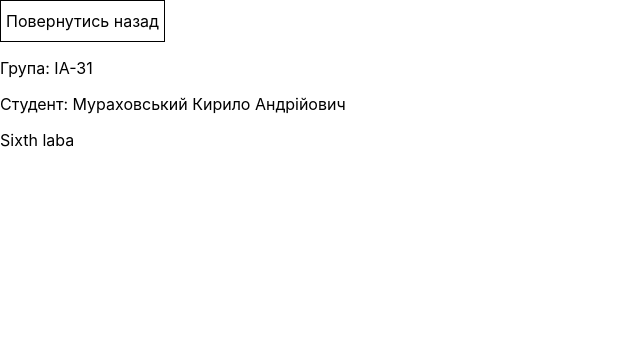
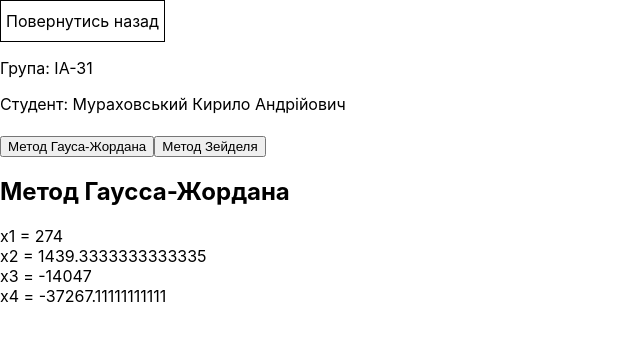
Before and after one commit to Arsaide/srm2, a React (Create React App) app: page /6st-lab in a window 1280 px wide. Shown: the top 340 px of the page, without its empty margins (0-640 px from the left). Built offline with nearby package versions, Linux system fonts and the light colour scheme.

Commit message:
- Updated laba 6

```diff
--- /dev/null
+++ b/src/components/pages/sixth-lab/SixthLabRenderFunc.tsx
@@ -0,0 +1,35 @@
+import React, { useState } from 'react';
+import SixthLabM1 from './function/SixthLabM1';
+import SixthLabM2 from './function/SixthLabM2';
+
+const SixthLabRenderFunc = () => {
+    const [activeFunc, setActiveFunc] = useState<string>('Method1');
+
+    const renderFunc = (component: string) => {
+        switch (component) {
+            case 'Method1':
+                return <SixthLabM1 />;
+            case 'Method2':
+                return <SixthLabM2 />;
+            default:
+                return null;
+        }
+    };
+
+    return (
+        <div>
+            <h1></h1>
+            <div className={'cnt'}>
+                <button onClick={() => setActiveFunc('Method1')}>
+                    Метод Гауса-Жордана
+                </button>
+                <button onClick={() => setActiveFunc('Method2')}>
+                    Метод Зейделя
+                </button>
+            </div>
+            {renderFunc(activeFunc)}
+        </div>
+    );
+};
+
+export default SixthLabRenderFunc;
--- /dev/null
+++ b/src/components/pages/sixth-lab/function/SixthLabM1.tsx
@@ -0,0 +1,46 @@
+import React from 'react';
+
+const SixthLabM1 = () => {
+    const matrix: number[][] = [
+        [3, -8, 1, -7, 96],
+        [6, 4, 8, 5, -13],
+        [-1, 1, -9, -3, -54],
+        [-6, 6, 9, -4, 82],
+    ];
+
+    const factor: number = matrix[0][0];
+    for (let i = 0; i < matrix[0].length; i++) {
+        matrix[0][i] /= factor;
+    }
+
+    for (let i = 1; i < matrix.length; i++) {
+        const factor: number = matrix[i][0] / matrix[0][0];
+        for (let j = 0; j < matrix[i].length; j++) {
+            matrix[i][j] -= factor * matrix[0][j];
+        }
+    }
+
+    const solutions: number[] = [];
+    for (let i = matrix.length - 1; i >= 0; i--) {
+        let solution: number = matrix[i][matrix[i].length - 1];
+        for (let j = i + 1; j < matrix.length; j++) {
+            solution -= matrix[i][j] * solutions[solutions.length - (j - i)];
+        }
+        solutions.push(solution);
+    }
+
+    const solutionElements = solutions.map((solution, index) => (
+        <div key={index}>
+            x{index + 1} = {solution}
+        </div>
+    ));
+
+    return (
+        <div>
+            <h2>Метод Гаусса-Жордана</h2>
+            {solutionElements}
+        </div>
+    );
+};
+
+export default SixthLabM1;
--- /dev/null
+++ b/src/components/pages/sixth-lab/function/SixthLabM2.tsx
@@ -0,0 +1,92 @@
+import React from 'react';
+
+const SixthLabM2 = () => {
+    const matrix = [
+        [18, -2, 7, 1, 50],
+        [-1, 14, -3, 2, 2],
+        [5, 5, 26, 7, 273],
+        [-2, -6, 9, 24, 111],
+    ];
+
+    const Seidel = (matA: number[][], matB: number[]): number[] => {
+        const A: number[][] = matA;
+        const B: number[] = matB;
+
+        for (let i = 0; i < A.length; i++) {
+            let max: number = A[i][i];
+            let index: number = 0;
+            let swap: boolean = false;
+            for (let j = i + 1; j < A.length; j++) {
+                if (Math.abs(A[j][i]) > Math.abs(max)) {
+                    max = A[j][i];
+                    index = j;
+                    swap = true;
+                }
+            }
+            if (swap) {
+                [A[i], A[index]] = [A[index], A[i]];
+                [B[i], B[index]] = [B[index], B[i]];
+            }
+        }
+
+        const n: number = B.length;
+
+        let X: number[] = new Array(n).fill(0);
+        const x: number[] = [];
+        for (let k = 0; k < n; k++) {
+            X[k] = 0;
+        }
+        const E: number = 0.01;
+        const m: number = 500;
+        let k: number = 0;
+        let contin: boolean = true;
+
+        while (contin && k < m) {
+            for (let i = 0; i < n; i++) {
+                let sum: number = 0;
+                for (let j = 0; j < i; j++) {
+                    sum = sum + A[i][j] * x[j];
+                }
+                for (let j = i + 1; j < n; j++) {
+                    sum = sum + A[i][j] * X[j];
+                }
+                x[i] = (B[i] - sum) / A[i][i];
+            }
+            if (Math.abs(norm(x, n) - norm(X, n)) < E) {
+                contin = false;
+            } else {
+                X = [...x];
+            }
+            k++;
+        }
+        return x;
+    };
+
+    const norm = (x: number[], n: number): number => {
+        let sum: number = 0;
+        for (let i = 0; i < n; i++) {
+            sum += x[i];
+        }
+        return sum;
+    };
+
+    const vectorB: number[] = matrix.map(row => row[row.length - 1]);
+    const matrixA: number[][] = matrix.map(row => row.slice(0, row.length - 1));
+
+    const solutions: number[] = Seidel(matrixA, vectorB);
+
+    const solutionElements = solutions.map((solution, index) => (
+        <div key={index}>
+            x{index + 1} = {solution}
+        </div>
+    ));
+
+    return (
+        <div>
+            <h2>Метод Зейделя</h2>
+            {solutionElements}
+        </div>
+    );
+};
+
+export default SixthLabM2;
--- a/src/pages/6th-lab/page.tsx
+++ b/src/pages/6th-lab/page.tsx
@@ -1,9 +1,10 @@
 import React from 'react';
+import SixthLabRenderFunc from '../../components/pages/sixth-lab/SixthLabRenderFunc';
 
 const SixthLab = () => {
     return (
         <div>
-            <p>Sixth laba</p>
+            <SixthLabRenderFunc />
         </div>
     );
 };
```
Also changed, not shown: src/components/pages/sixth-lab/index.ts (added, +13 -0 lines).
